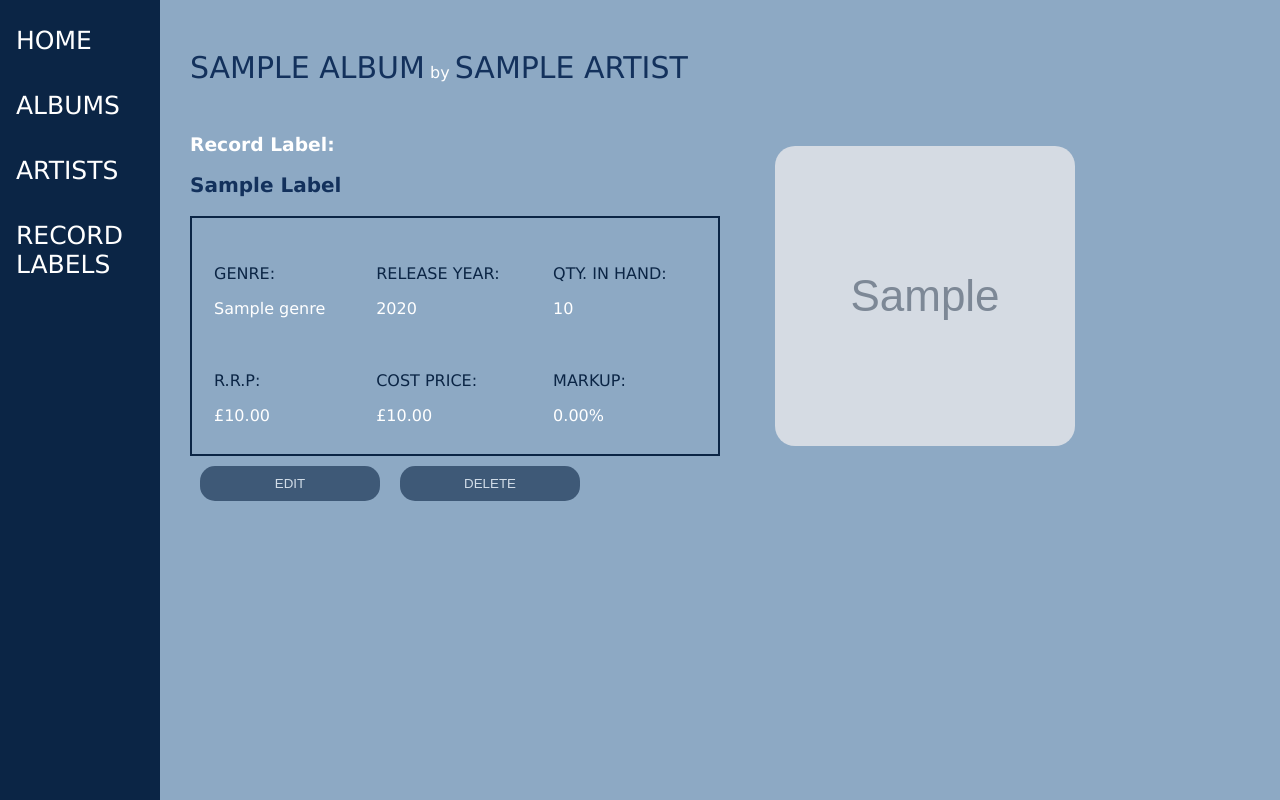
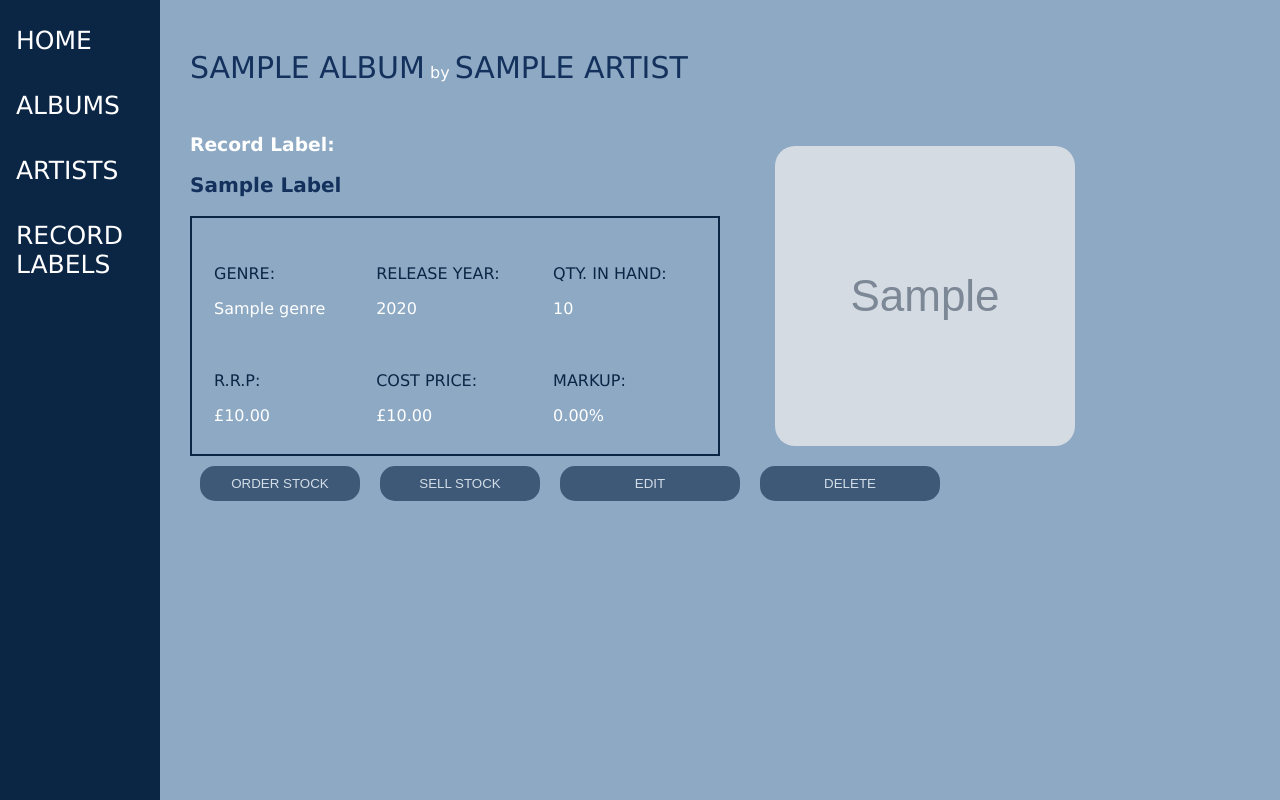
Before and after one commit to asliay/codeclan_pythonproject_week5, a Flask app: page /albums/1 in a window 1280 px wide. Run offline with Flask 2, Linux system fonts and the light colour scheme; grey boxes marked "Sample" are stand-in pictures; a database or web service that is not in the repository returns one stand-in record (values such as "Sample title"); some libraries are stand-ins or nearby versions.

Commit message:
order and sell buttons increasing and decreasing stock by 1 and redirecting to album page wooooo

```diff
--- a/controllers/album_controller.py
+++ b/controllers/album_controller.py
@@ -83,8 +83,14 @@ def delete_album(id):
     album_repository.delete(id)
     return redirect("/albums")
 
-# Orders stock -- work in progress
+# 'Orders' stock (+1 to stock count) on specific album and redirects to show album page
 @albums_blueprint.route("/albums/<id>/order", methods=['POST'])
 def order_stock(id):
     album_repository.increase_stock(id)
     return redirect(f"/albums/{id}")
+
+# 'Sell's stock (-1 to stock count) on specific album and redirects to show album page
+@albums_blueprint.route("/albums/<id>/sell", methods=['POST'])
+def sell_stock(id):
+    album_repository.decrease_stock(id)
+    return redirect(f"/albums/{id}")
--- a/repositories/album_repository.py
+++ b/repositories/album_repository.py
@@ -18,7 +18,7 @@ def save(album):
 def select_all():
     albums = []
 
-    sql = "SELECT * FROM albums"
+    sql = "SELECT * FROM albums ORDER BY artist_id ASC, release_year DESC"
     results = run_sql(sql)
     for row in results:
         artist = artist_repository.select(row['artist_id'])
@@ -65,5 +65,9 @@ def increase_stock(id):
     values = [id]
     run_sql(sql, values)
 
+
+
 def decrease_stock(id):
-    pass
+    sql = "UPDATE albums SET stock = stock -1 WHERE id = %s"
+    values = [id]
+    run_sql(sql, values)
--- a/templates/albums/index.html
+++ b/templates/albums/index.html
@@ -38,6 +38,9 @@
             <form action="/albums/{{album.id}}/order", method="POST">
                 <button class="order-btn">ORDER STOCK</button>
             </form>
+            <form action="/albums/{{album.id}}/sell", method="POST">
+                <button class="order-btn">SELL STOCK</button>
+            </form>
             <form class="edit-form" action="/albums/{{album.id}}/edit">
                 <button class="edit-btn">EDIT STOCK ENTRY</button>
             </form>
--- a/templates/albums/show.html
+++ b/templates/albums/show.html
@@ -30,6 +30,12 @@
 
 
     <div class="buttons-container">
+        <form action="/albums/{{album.id}}/order", method="POST">
+            <button class="order-btn">ORDER STOCK</button>
+        </form>
+        <form action="/albums/{{album.id}}/sell", method="POST">
+            <button class="order-btn">SELL STOCK</button>
+        </form>
         <form class="edit-form" action="/albums/{{album.id}}/edit">
             <button class="edit-button">EDIT</button>
         </form>
```
Also changed, not shown: templates/albums/updated.html (+14 -1 lines).
